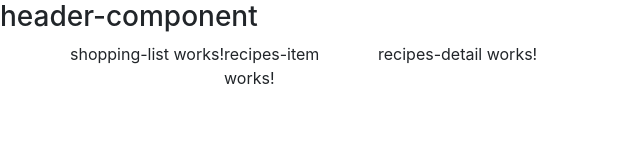
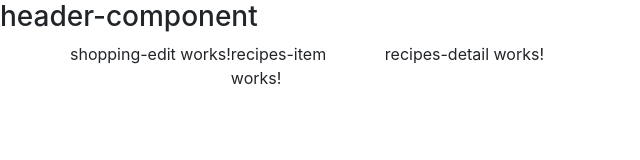
Before and after one commit to Ashish-Zope/Demo-App-Angular, an Angular app: page / in a window 1280 px wide. Shown: the top 160 px of the page, without its empty margins (0-640 px from the left). Built offline with nearby package versions, Linux system fonts and the light colour scheme.

Commit message:
shoping list component implementation

```diff
--- a/src/app/shopping-list/shopping-list.component.html
+++ b/src/app/shopping-list/shopping-list.component.html
@@ -1 +1,6 @@
-<p>shopping-list works!</p>
+
+<div class="row">
+    <div class="col-md-12">
+        <app-shopping-edit></app-shopping-edit>
+    </div>
+</div>
```
